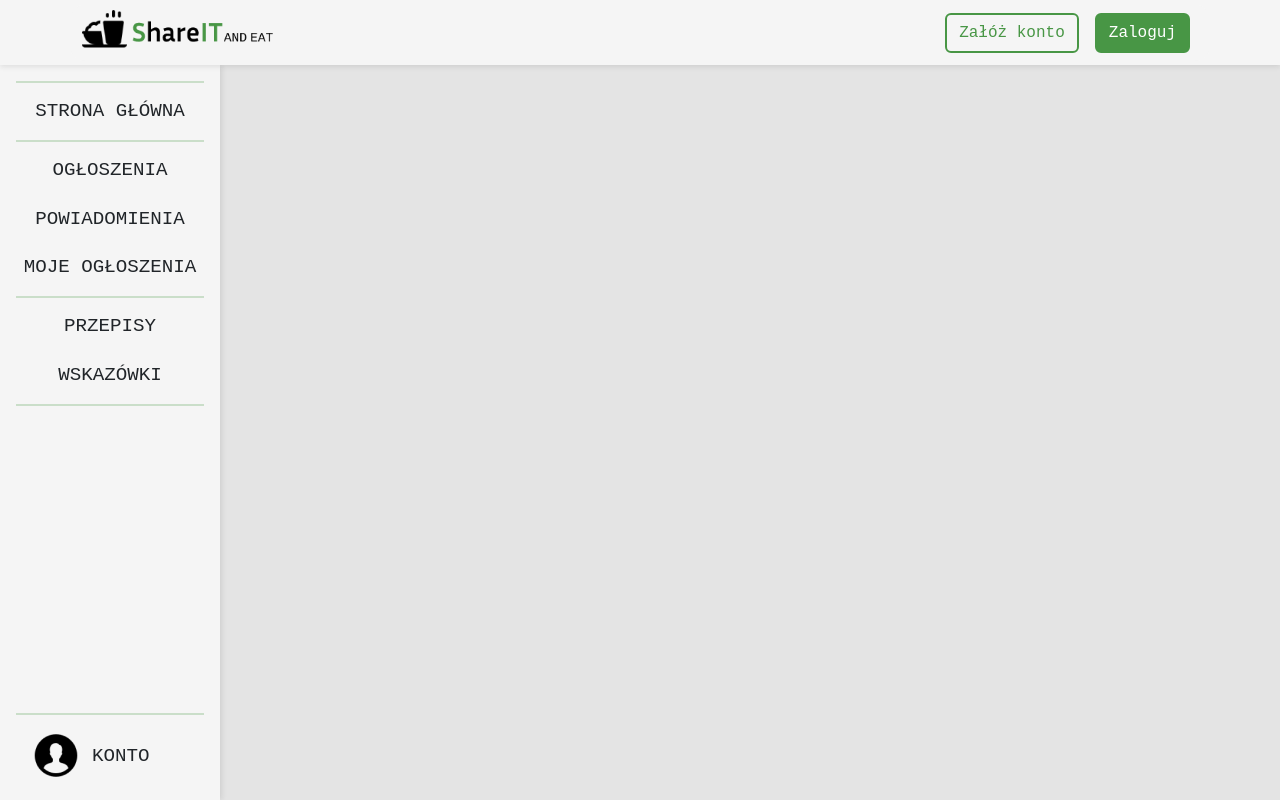
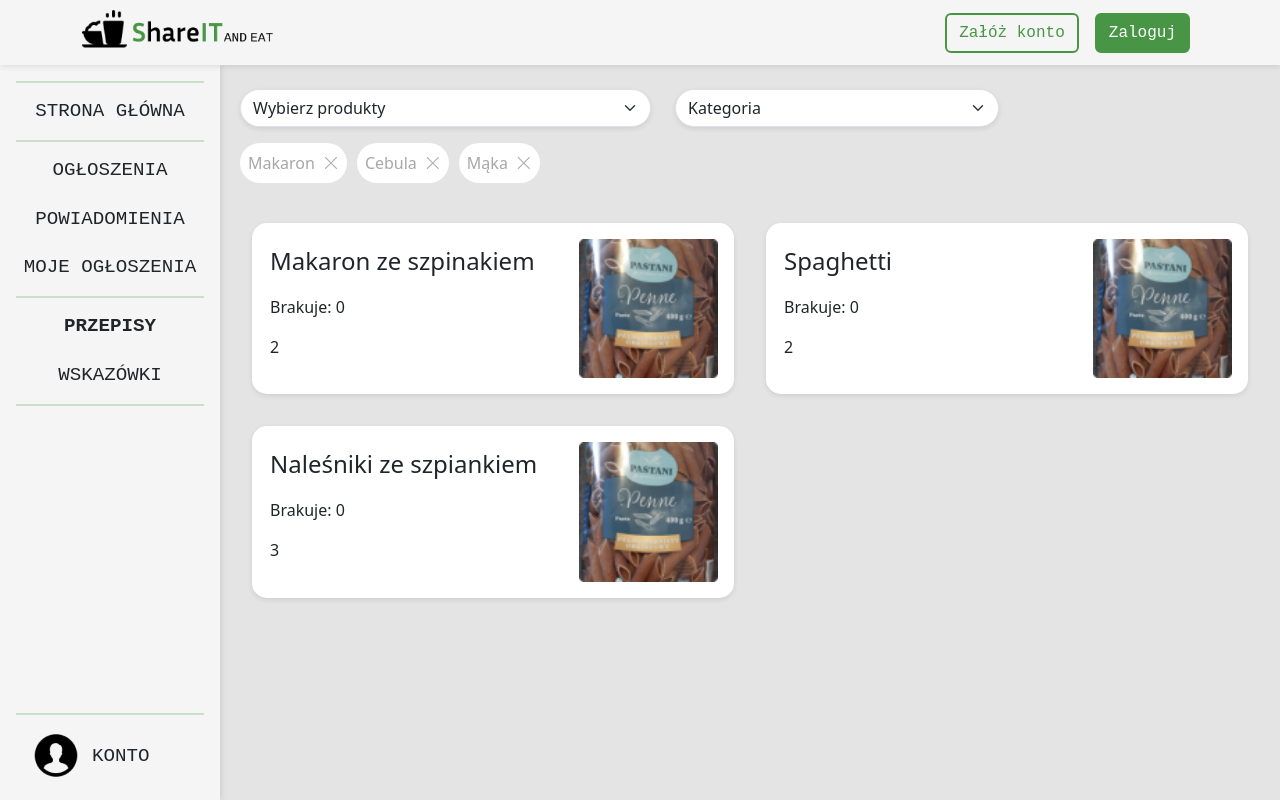
Before and after one commit to HelloNatalia/licencjat-frontend, a React (Create React App) app in the folder licencjat-frontend/: page /recipes in a window 1280 px wide. Built offline with nearby package versions, Linux system fonts and the light colour scheme.

Commit message:
Recipes list - main page

```diff
--- a/licencjat-frontend/src/Announcements.js
+++ b/licencjat-frontend/src/Announcements.js
@@ -85,7 +85,7 @@ function Forms() {
   return (
     <div>
       <div className="row mt-3 mx-2">
-        <div className="col-9 col-md-6">
+        <div className="col-9 col-md-5">
           <Form.Control
             name="title"
             type="text"
@@ -98,18 +98,25 @@ function Forms() {
           <FiltersModal />
         </div>
         {/* Widoczne tylko dla lg i większych */}
-        <div className="col-3 d-none d-lg-block">
+        <div className="col-2 d-none d-lg-block">
           <Form.Select name="product_id" className="search-form">
             <option className="default-product">Produkt</option>
             <option>Makaron</option>
             <option>Chleb</option>
           </Form.Select>
         </div>
-        <div className="col-3 d-none d-lg-block">
+        <div className="col-2 d-none d-lg-block">
           <Form.Select name="category_id" className="search-form">
             <option className="default-category">Kategoria</option>
             <option>Nabiał</option>
             <option>Pieczywo</option>
+          </Form.Select>
+        </div>
+        <div className="col-2 d-none d-lg-block">
+          <Form.Select name="city_id" className="search-form">
+            <option className="default-category">Miasto</option>
+            <option>Szczecin</option>
+            <option>Koszalin</option>
           </Form.Select>
         </div>
       </div>
@@ -219,12 +226,20 @@ function FiltersModal() {
                 <option>Chleb</option>
               </Form.Select>
             </div>
-            <div className="col-12 my-4">
+            <div className="col-12 mt-4">
               <Form.Label className="ms-1">Kategoria produktu:</Form.Label>
               <Form.Select name="category_id" className="search-form">
                 <option className="default-category">Kategoria</option>
                 <option>Nabiał</option>
                 <option>Pieczywo</option>
+              </Form.Select>
+            </div>
+            <div className="col-12 my-4">
+              <Form.Label className="ms-1">Miasto:</Form.Label>
+              <Form.Select name="city_id" className="search-form">
+                <option className="default-category">Miasto</option>
+                <option>Szczecin</option>
+                <option>Koszalin</option>
               </Form.Select>
             </div>
           </div>
--- a/licencjat-frontend/src/App.js
+++ b/licencjat-frontend/src/App.js
@@ -6,6 +6,7 @@ import Announcements from "./Announcements";
 import { Helmet } from "react-helmet";
 import Requests from "./Requests.js";
 import MyAnnouncements from "./MyAnnouncements.js";
+import Recipes from "./Recipes.js";
 
 function App() {
   return (
@@ -22,6 +23,7 @@ function App() {
           <Route path="/announcements" element={<Announcements />} />
           <Route path="/requests" element={<Requests />} />
           <Route path="/my-announcements" element={<MyAnnouncements />} />
+          <Route path="/recipes" element={<Recipes />} />
         </Routes>
       </div>
     </Router>
--- a/licencjat-frontend/src/Menu.css
+++ b/licencjat-frontend/src/Menu.css
@@ -44,3 +44,7 @@ li:hover {
 .sidebar li:last-child {
   text-align: left;
 }
+
+.active {
+  font-weight: bold;
+}
--- a/licencjat-frontend/src/Menu.js
+++ b/licencjat-frontend/src/Menu.js
@@ -1,4 +1,5 @@
 import "./Menu.css";
+import { NavLink } from "react-router-dom";
 
 export default function Menu() {
   return (
@@ -6,21 +7,31 @@ export default function Menu() {
       <ul className="list-unstyled sidebar">
         <hr className="mx-3 mb-1 sidebar-divider" />
         <li>
-          <a href="/">STRONA GŁÓWNA</a>
+          <NavLink exact to="/" activeClassName="active">
+            STRONA GŁÓWNA
+          </NavLink>
         </li>
         <hr className="mx-3 my-1 sidebar-divider" />
         <li>
-          <a href="/announcements">OGŁOSZENIA</a>
+          <NavLink to="/announcements" activeClassName="active">
+            OGŁOSZENIA
+          </NavLink>
         </li>
         <li>
-          <a href="/requests">POWIADOMIENIA</a>
+          <NavLink to="/requests" activeClassName="active">
+            POWIADOMIENIA
+          </NavLink>
         </li>
         <li>
-          <a href="/my-announcements">MOJE OGŁOSZENIA</a>
+          <NavLink to="/my-announcements" activeClassName="active">
+            MOJE OGŁOSZENIA
+          </NavLink>
         </li>
         <hr className="mx-3 my-1 sidebar-divider" />
         <li>
-          <a href="#">PRZEPISY</a>
+          <NavLink to="/recipes" activeClassName="active">
+            PRZEPISY
+          </NavLink>
         </li>
         <li>
           <a href="#">WSKAZÓWKI</a>
--- /dev/null
+++ b/licencjat-frontend/src/Recipes.css
@@ -0,0 +1,46 @@
+.selected-product {
+  display: inline;
+  background-color: white;
+}
+
+.selected-product {
+  align-items: center; /* Wyśrodkowanie zawartości w pionie */
+  margin-right: 10px; /* Dodatkowy margines między elementami */
+  padding: 8px;
+  border-radius: 25px;
+  color: rgb(167, 167, 167);
+}
+
+.selected-product p,
+.selected-product i {
+  margin: 0;
+}
+
+.recipe-box {
+  background-color: #ffffff;
+  border-radius: 15px;
+  box-shadow: 0 2px 5px rgba(41, 41, 41, 0.1);
+  cursor: pointer;
+  transition: background-color 0.3s;
+}
+
+.recipe-box:hover {
+  background-color: #eeeeee;
+}
+
+.description {
+  font-size: medium;
+  padding: 10px;
+}
+
+.description .title {
+  font-size: x-large;
+}
+
+.img-recipe-box {
+  margin-left: auto;
+}
+
+.img-recipe-box img {
+  width: 100%;
+}
--- /dev/null
+++ b/licencjat-frontend/src/Recipes.js
@@ -0,0 +1,146 @@
+import { useState } from "react";
+import "./Recipes.css";
+import { Form, Button } from "react-bootstrap";
+
+const recipes_array = [
+  { id_recipe: 1, title: "Makaron ze szpinakiem", id_recipe_category: 2 },
+  { id_recipe: 2, title: "Spaghetti", id_recipe_category: 2 },
+  { id_recipe: 3, title: "Naleśniki ze szpiankiem", id_recipe_category: 3 },
+];
+
+export default function Recipes() {
+  const [selectedProducts, setSelectedProducts] = useState([
+    "Makaron",
+    "Cebula",
+    "Mąka",
+  ]);
+  const [listView, setListView] = useState(true);
+  const handleAddProduct = (id) => {
+    setSelectedProducts([...selectedProducts, id]);
+  };
+  const handleRemoveProduct = (id) => {
+    setSelectedProducts(selectedProducts.filter((_, i) => i !== id));
+  };
+  const handleShowListView = () => setListView(true);
+  const handleHideListView = () => setListView(false);
+  return (
+    <div className="content">
+      {listView ? (
+        <>
+          <SearchForms
+            selectedProducts={selectedProducts}
+            handleAddProduct={handleAddProduct}
+            handleRemoveProduct={handleRemoveProduct}
+          />
+          <RecipesList handleHideListView={handleHideListView} />
+        </>
+      ) : (
+        <RecipePage handleShowListView={handleShowListView} />
+      )}
+    </div>
+  );
+}
+
+function SearchForms({
+  selectedProducts,
+  handleAddProduct,
+  handleRemoveProduct,
+}) {
+  return (
+    <div>
+      <div className="row mt-3 mx-2">
+        <div className="col-12 col-md-6 col-lg-5 mt-2">
+          <Form.Select name="product_id" className="search-form">
+            <option className="default-product">Wybierz produkty</option>
+            <option>Makaron</option>
+            <option>Chleb</option>
+          </Form.Select>
+        </div>
+        <div className="col-12 col-md-6 col-lg-4 mt-2">
+          <Form.Select name="category_id" className="search-form">
+            <option className="default-category">Kategoria</option>
+            <option>Śniadanie</option>
+            <option>Obiad</option>
+          </Form.Select>
+        </div>
+      </div>
+      {selectedProducts.length !== 0 && (
+        <div className="row mt-3 mx-2">
+          <div className="col">
+            <div className="d-flex flex-wrap">
+              {selectedProducts.map((element, index) => (
+                <div className="selected-product d-flex" key={index}>
+                  <p className="">{element}</p>
+                  <i
+                    onClick={() => handleRemoveProduct(index)}
+                    className="bi bi-x-lg ms-2"
+                  />
+                </div>
+              ))}
+            </div>
+          </div>
+        </div>
+      )}
+    </div>
+  );
+}
+
+function RecipesList({ handleHideListView }) {
+  return (
+    <div className="row mx-3 mt-4">
+      {recipes_array.map((recipe) => (
+        <Recipe recipe={recipe} handleHideListView={handleHideListView} />
+      ))}
+    </div>
+  );
+}
+
+function Recipe({ recipe, handleHideListView }) {
+  return (
+    <div className="col-12 col-lg-6 p-3">
+      <div
+        onClick={() => handleHideListView()}
+        className="recipe-box d-flex align-items-center p-2"
+      >
+        <div className="description col-8">
+          <p className="title">{recipe.title}</p>
+          <p className="area">Brakuje: 0</p>
+          <p className="date">{recipe.id_recipe_category}</p>
+        </div>
+        <div className="img-recipe-box col-4 p-2 text-center">
+          <img
+            src="announcement-img/1.png"
+            className="img-fluid"
+            alt="product"
+          />
+        </div>
+      </div>
+    </div>
+  );
+}
+
+function RecipePage({ handleShowListView }) {
+  return <RecipeButtons handleShowListView={handleShowListView} />;
+}
+
+function RecipeButtons({ handleShowListView }) {
+  return (
+    <>
+      <div className="row d-flex mt-3 ms-2">
+        <div className="col-5 col-md-3 mb-2">
+          <Button
+            className="back-btn btn-sm"
+            onClick={() => handleShowListView()}
+          >
+            <i class="bi bi-caret-left"></i> POWRÓT
+          </Button>
+        </div>
+        <div className="col">
+          <div className="d-flex">
+            <div className="btn btn-sm category-info px-3">NAZWA KATEGORII</div>
+          </div>
+        </div>
+      </div>
+    </>
+  );
+}
--- a/licencjat-frontend/src/TopBrand.js
+++ b/licencjat-frontend/src/TopBrand.js
@@ -26,7 +26,7 @@ export default function TopBrand() {
             <Nav.Link href="/requests">Powiadomienia</Nav.Link>
             <Nav.Link href="/my-announcements">Moje ogłoszenia</Nav.Link>
             <NavDropdown title="Przepisy" id="collapsible-nav-dropdown">
-              <NavDropdown.Item href="#">Przepisy</NavDropdown.Item>
+              <NavDropdown.Item href="/recipes">Przepisy</NavDropdown.Item>
               <NavDropdown.Item href="#">Dodaj przepis</NavDropdown.Item>
               <NavDropdown.Item href="#">Twoje przepisy</NavDropdown.Item>
               <NavDropdown.Divider />
```
